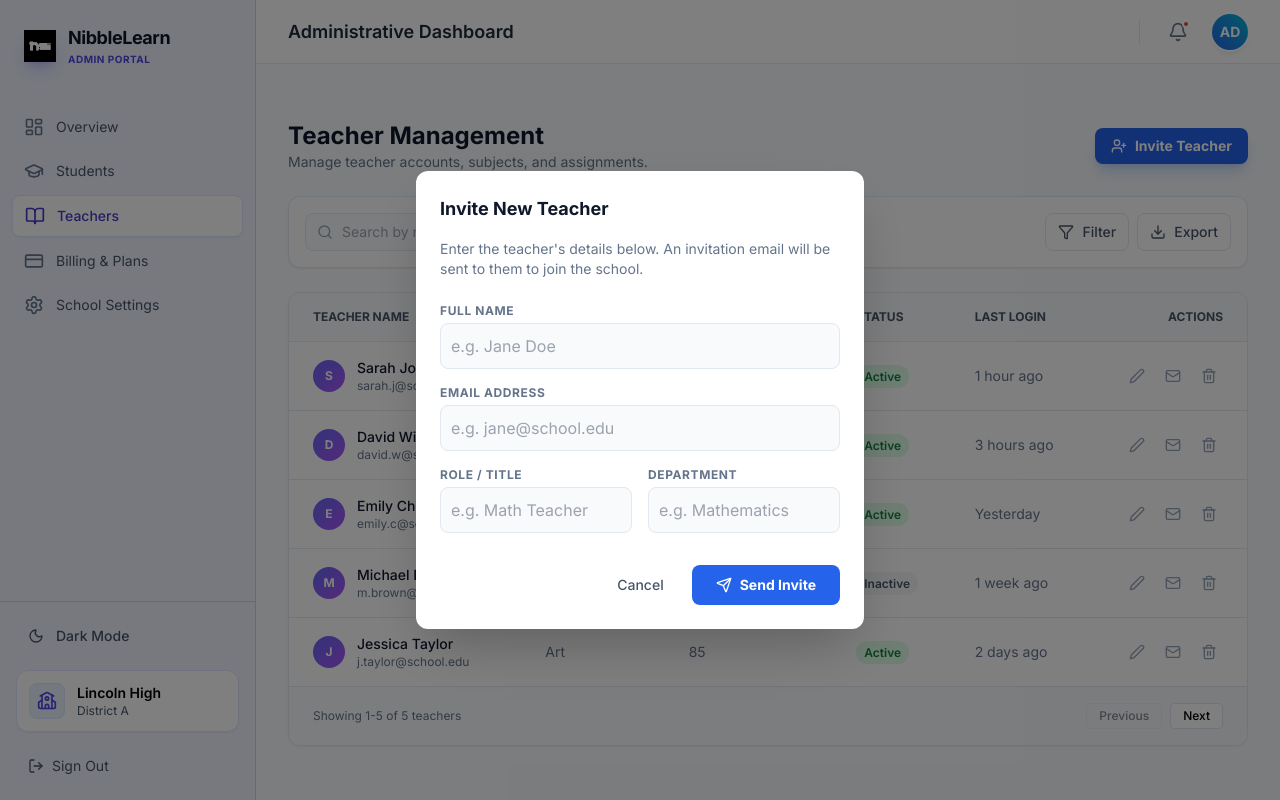
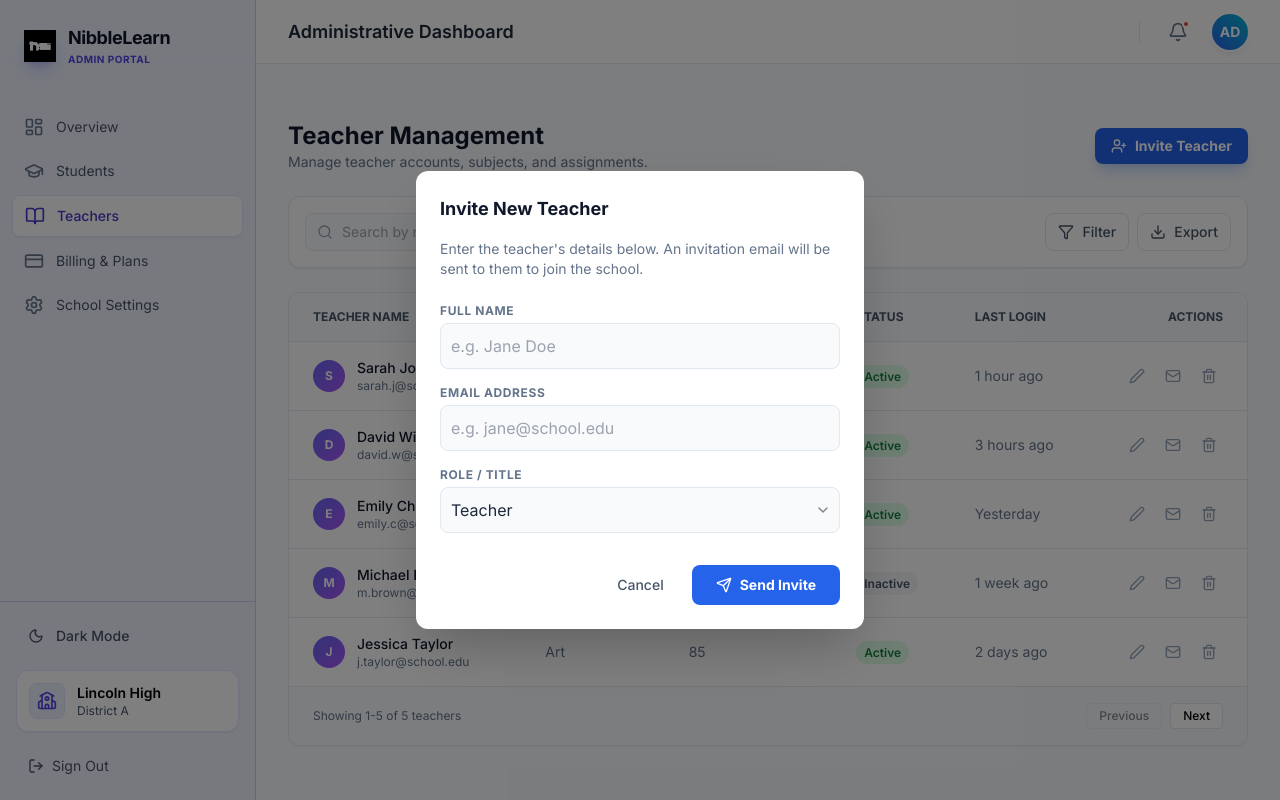
Before and after one commit to CodeCrafter19programmer/nibble-learn, a Next.js app: page /school/teachers in a window 1280 px wide. Both pictures are taken after a click on the button "Invite Teacher". Built offline with nearby package versions, Linux system fonts and the light colour scheme.

Commit message:
feat: simplify invite modal, remove department field and add role dropdown

```diff
--- a/src/app/school/teachers/page.tsx
+++ b/src/app/school/teachers/page.tsx
@@ -40,8 +40,7 @@ export default function TeacherManagement() {
     const [inviteForm, setInviteForm] = useState({
         name: "",
         email: "",
-        role: "",
-        department: ""
+        role: "Teacher"
     })
 
     const filteredTeachers = teachersData.filter(teacher => {
@@ -61,13 +60,13 @@ export default function TeacherManagement() {
                 id,
                 name: inviteForm.name,
                 email: inviteForm.email,
-                subject: inviteForm.department, // Mapping department to subject for now as per table structure
+                subject: inviteForm.role === "Admin" ? "Administration" : "General", // Placeholder subject logic
                 status: "Active", // Or "Invited"
                 students: 0,
                 lastLogin: "Never"
             }
             setTeachersData([...teachersData, newTeacher])
-            setInviteForm({ name: "", email: "", role: "", department: "" })
+            setInviteForm({ name: "", email: "", role: "Teacher" })
             setIsInviteModalOpen(false)
             // Ideally show a toast here
             alert(`Invite sent to ${inviteForm.name}!`)
@@ -122,26 +121,25 @@ export default function TeacherManagement() {
                                     onChange={e => setInviteForm({ ...inviteForm, email: e.target.value })}
                                 />
                             </div>
-                            <div className="grid grid-cols-2 gap-4">
-                                <div>
-                                    <label className={cn("text-xs font-bold uppercase tracking-wider mb-1 block", isLight ? "text-slate-500" : "text-slate-400")}>Role / Title</label>
-                                    <input
-                                        type="text"
-                                        placeholder="e.g. Math Teacher"
-                                        className={cn("w-full p-2.5 rounded-lg border outline-none focus:ring-2 focus:ring-blue-500/20 transition-all", isLight ? "bg-slate-50 border-slate-200 focus:border-blue-500 text-slate-800" : "bg-slate-800 border-slate-700 focus:border-blue-500 text-white")}
+                            <div>
+                                <label className={cn("text-xs font-bold uppercase tracking-wider mb-1 block", isLight ? "text-slate-500" : "text-slate-400")}>Role / Title</label>
+                                <div className="relative">
+                                    <select
+                                        className={cn(
+                                            "w-full p-2.5 rounded-lg border outline-none focus:ring-2 focus:ring-blue-500/20 transition-all appearance-none cursor-pointer",
+                                            isLight ? "bg-slate-50 border-slate-200 focus:border-blue-500 text-slate-800" : "bg-slate-800 border-slate-700 focus:border-blue-500 text-white"
+                                        )}
                                         value={inviteForm.role}
                                         onChange={e => setInviteForm({ ...inviteForm, role: e.target.value })}
-                                    />
-                                </div>
-                                <div>
-                                    <label className={cn("text-xs font-bold uppercase tracking-wider mb-1 block", isLight ? "text-slate-500" : "text-slate-400")}>Department</label>
-                                    <input
-                                        type="text"
-                                        placeholder="e.g. Mathematics"
-                                        className={cn("w-full p-2.5 rounded-lg border outline-none focus:ring-2 focus:ring-blue-500/20 transition-all", isLight ? "bg-slate-50 border-slate-200 focus:border-blue-500 text-slate-800" : "bg-slate-800 border-slate-700 focus:border-blue-500 text-white")}
-                                        value={inviteForm.department}
-                                        onChange={e => setInviteForm({ ...inviteForm, department: e.target.value })}
-                                    />
+                                    >
+                                        <option value="Teacher">Teacher</option>
+                                        <option value="Admin">Admin</option>
+                                    </select>
+                                    <div className="absolute right-3 top-1/2 -translate-y-1/2 pointer-events-none opacity-50">
+                                        <svg width="10" height="6" viewBox="0 0 10 6" fill="none" xmlns="http://www.w3.org/2000/svg">
+                                            <path d="M1 1L5 5L9 1" stroke="currentColor" strokeWidth="1.5" strokeLinecap="round" strokeLinejoin="round" />
+                                        </svg>
+                                    </div>
                                 </div>
                             </div>
                         </div>
```
